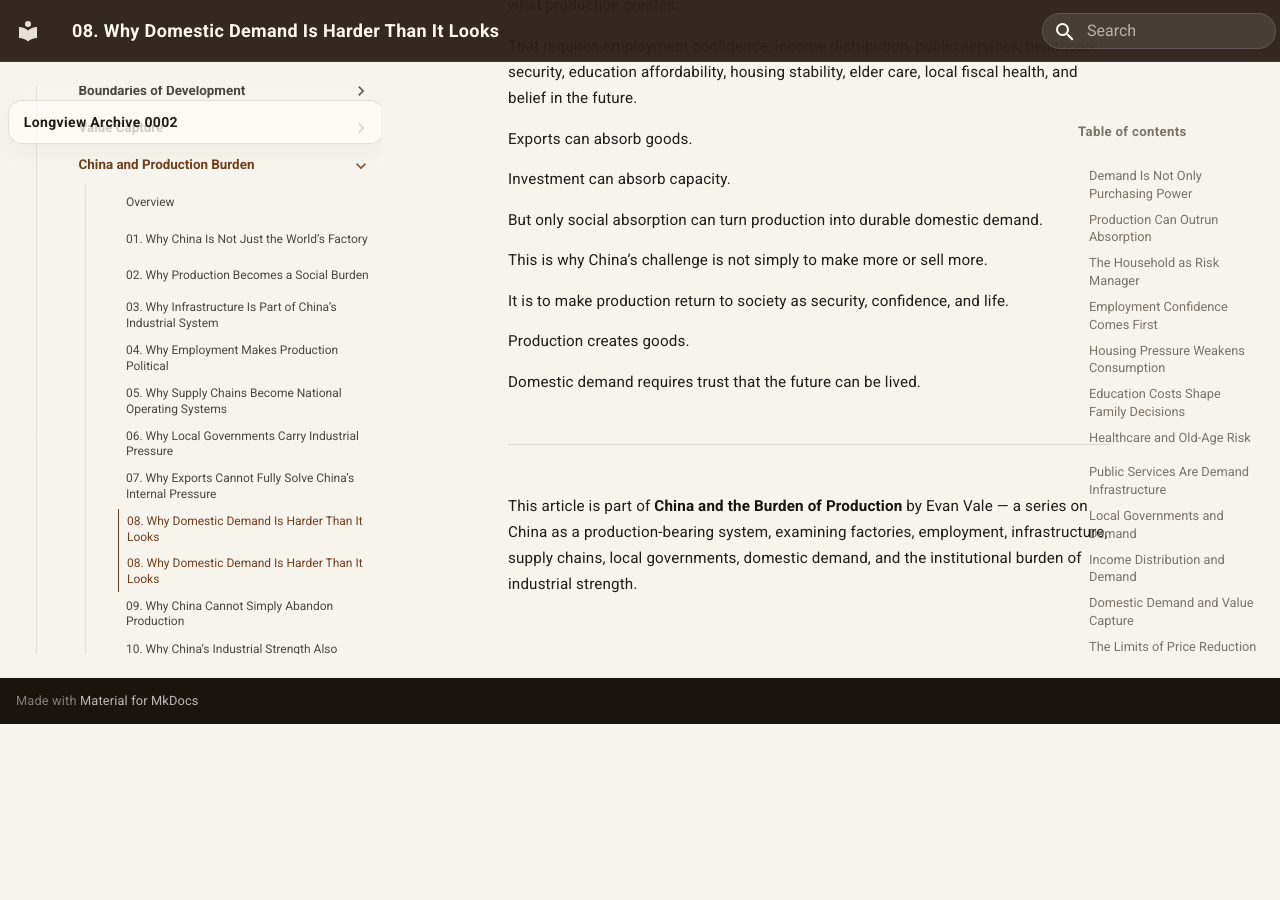
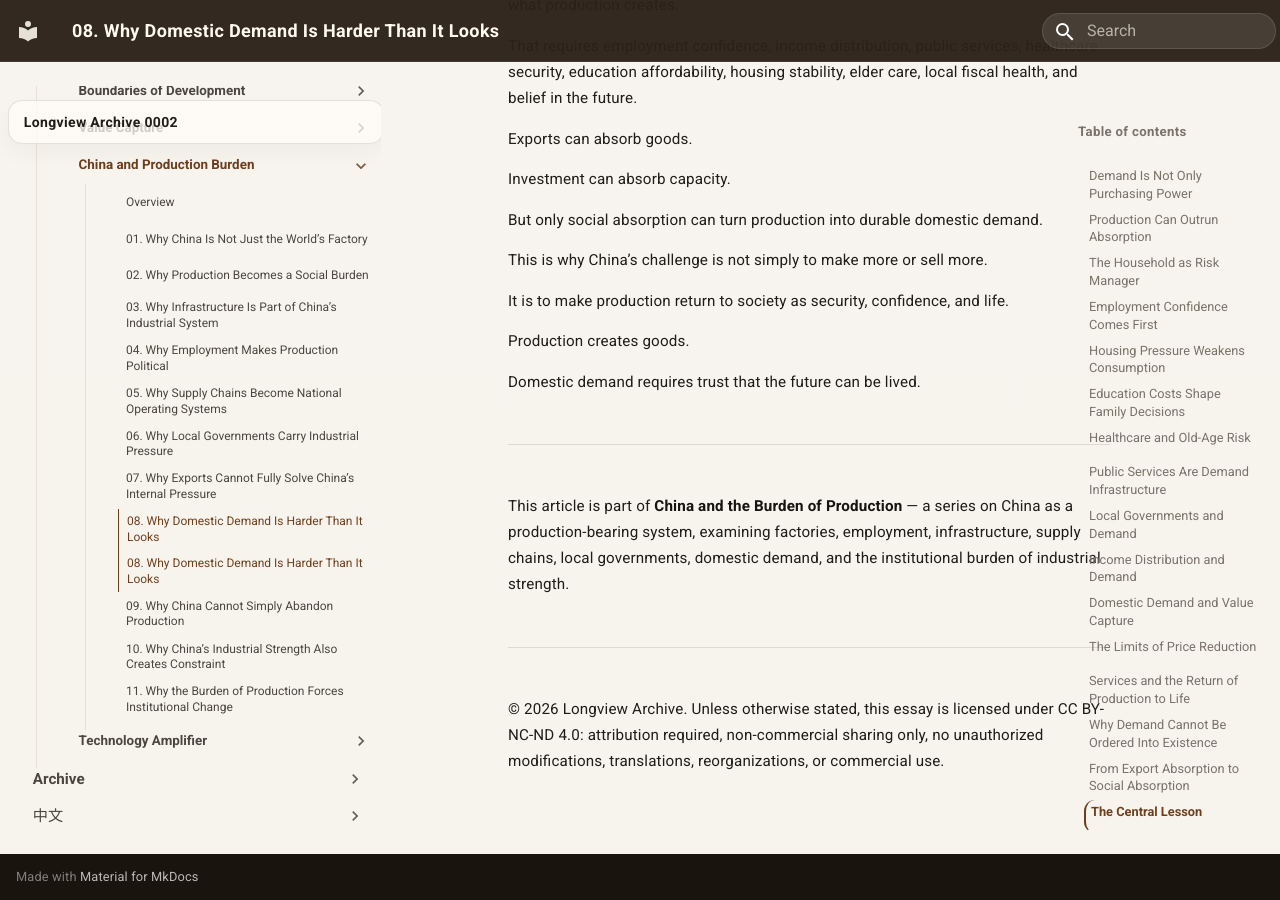
Before and after one commit to guanshi1688/longview-archive, an MkDocs documentation site: the page built from docs/essays/notes/english/China-Burden-Production/08-why-domestic-demand-is-harder-than-it-looks.md, in a window 1280 px wide and 900 px high, scrolled down 15569 px. Built offline with MkDocs 1.6.1 and Material for MkDocs 9.7.7, drawn with Linux system fonts in a browser that asks for light colours; before the commit the page ends 16293 px from its top, so only the background shows below that.

Commit message:
Update 08-why-domestic-demand-is-harder-than-it-looks.md

```diff
--- a/docs/essays/notes/english/China-Burden-Production/08-why-domestic-demand-is-harder-than-it-looks.md
+++ b/docs/essays/notes/english/China-Burden-Production/08-why-domestic-demand-is-harder-than-it-looks.md
@@ -680,4 +680,8 @@ Domestic demand requires trust that the future can be lived.
 
 ---
 
-This article is part of **China and the Burden of Production** by Evan Vale — a series on China as a production-bearing system, examining factories, employment, infrastructure, supply chains, local governments, domestic demand, and the institutional burden of industrial strength.
+This article is part of **China and the Burden of Production** — a series on China as a production-bearing system, examining factories, employment, infrastructure, supply chains, local governments, domestic demand, and the institutional burden of industrial strength.
+
+---
+
+© 2026 Longview Archive. Unless otherwise stated, this essay is licensed under CC BY-NC-ND 4.0: attribution required, non-commercial sharing only, no unauthorized modifications, translations, reorganizations, or commercial use.
```
